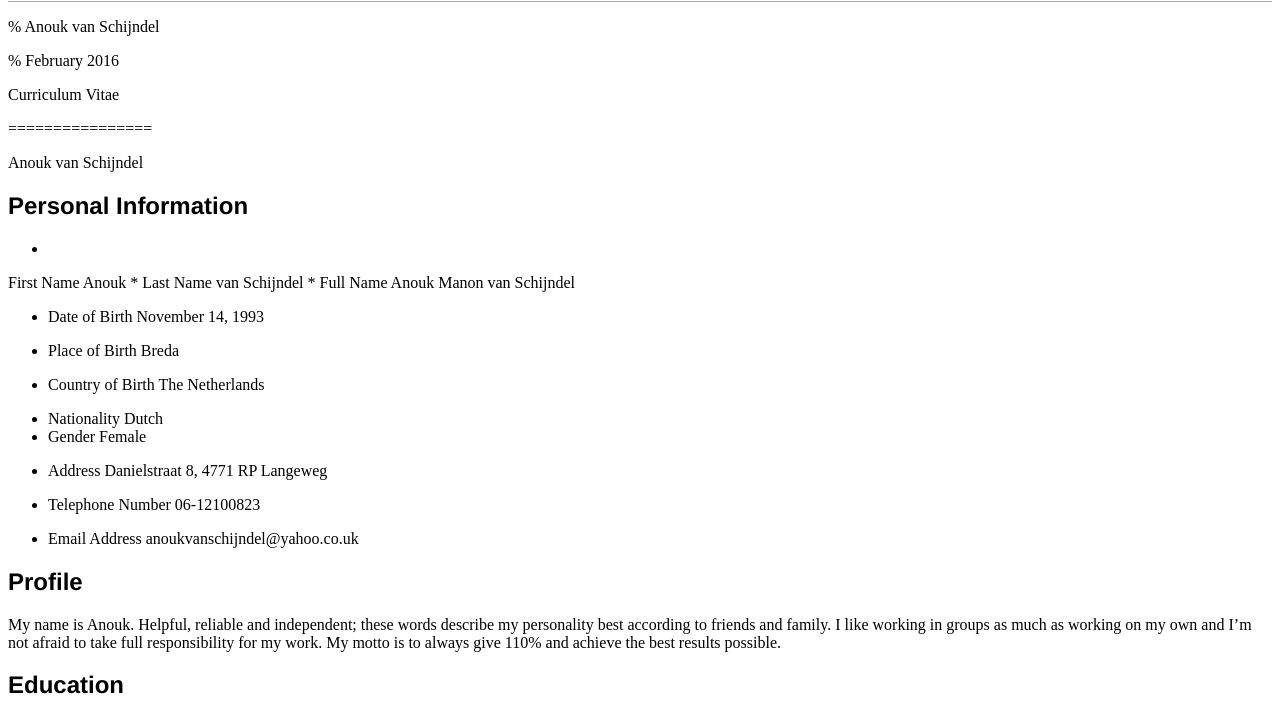
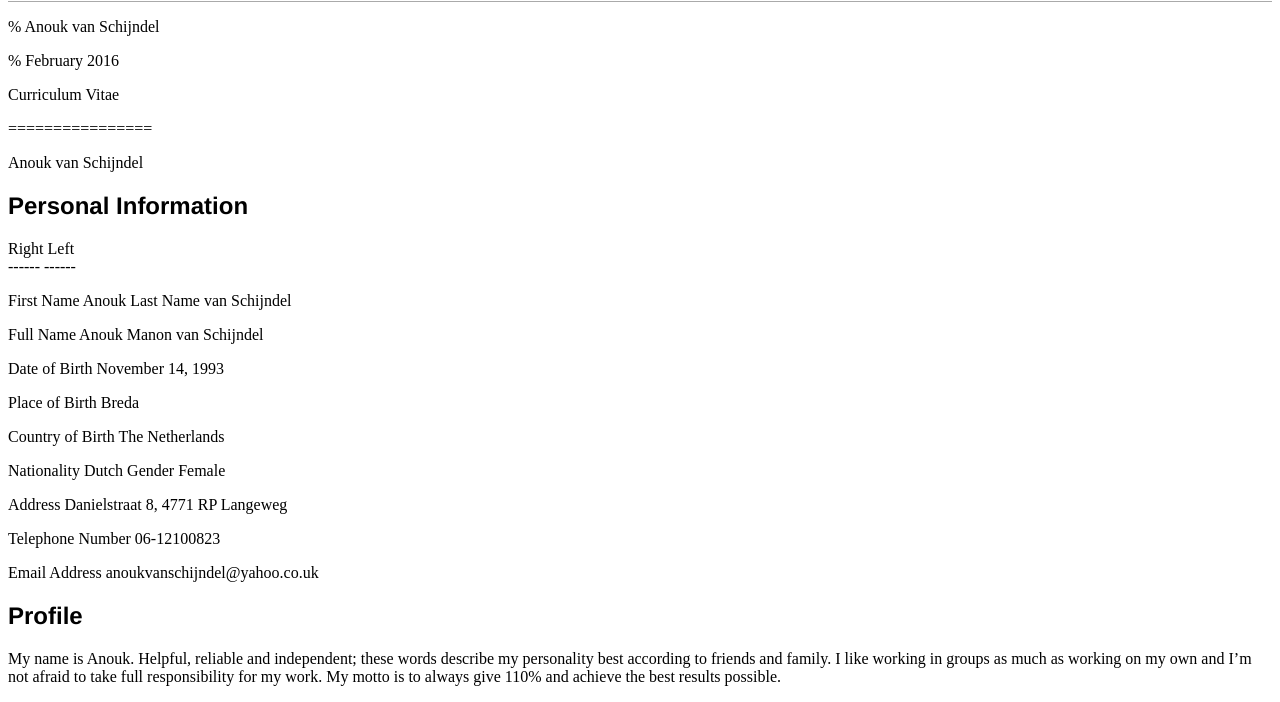
Before and after one commit to AnoukvanSchijndel/second-repo, a plain HTML site: page index.html in a window 1280 px wide. Shown: the part 79-781 px from the top of the page. Drawn offline with Linux system fonts and the light colour scheme.

Commit message:
First Pages commit

```diff
--- a/index.html
+++ b/index.html
@@ -18,20 +18,17 @@
 <p>================</p>
 <p>Anouk van Schijndel</p>
 <h2 id="personal-information">Personal Information</h2>
-<ul>
-<li></li>
-</ul>
-<p>First Name Anouk * Last Name van Schijndel * Full Name Anouk Manon van Schijndel</p>
-<ul>
-<li><p>Date of Birth November 14, 1993</p></li>
-<li><p>Place of Birth Breda</p></li>
-<li><p>Country of Birth The Netherlands</p></li>
-<li>Nationality Dutch</li>
-<li>Gender Female</li>
-<li><p>Address Danielstraat 8, 4771 RP Langeweg</p></li>
-<li><p>Telephone Number 06-12100823</p></li>
-<li><p>Email Address anoukvanschijndel@yahoo.co.uk</p></li>
-</ul>
+<p>Right Left<br />
+------ ------</p>
+<p>First Name Anouk Last Name van Schijndel</p>
+<p>Full Name Anouk Manon van Schijndel</p>
+<p>Date of Birth November 14, 1993</p>
+<p>Place of Birth Breda</p>
+<p>Country of Birth The Netherlands</p>
+<p>Nationality Dutch Gender Female</p>
+<p>Address Danielstraat 8, 4771 RP Langeweg</p>
+<p>Telephone Number 06-12100823</p>
+<p>Email Address anoukvanschijndel@yahoo.co.uk</p>
 <h2 id="profile">Profile</h2>
 <p>My name is Anouk. Helpful, reliable and independent; these words describe my personality best according to friends and family. I like working in groups as much as working on my own and I’m not afraid to take full responsibility for my work. My motto is to always give 110% and achieve the best results possible.</p>
 <h2 id="education">Education</h2>
```
Also changed, not shown: 1 other file.
